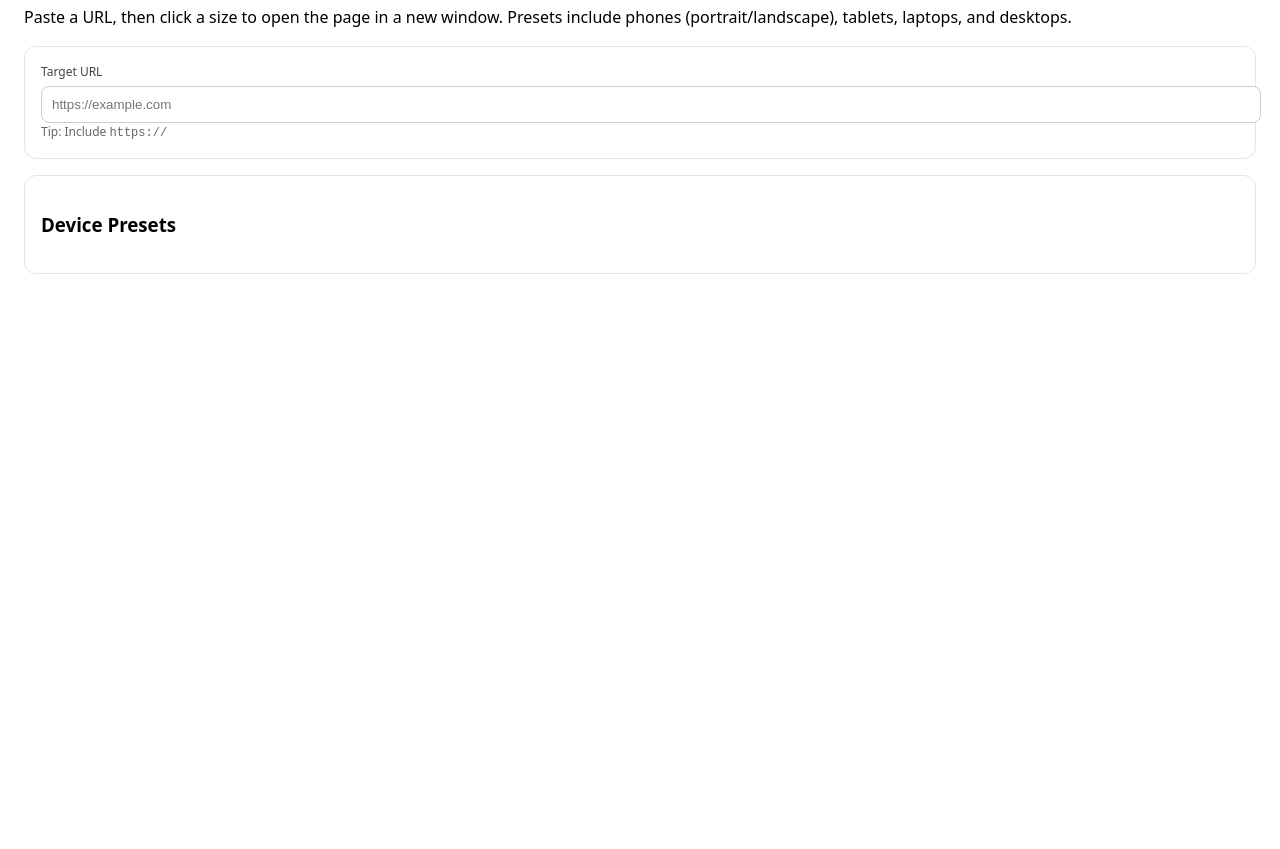
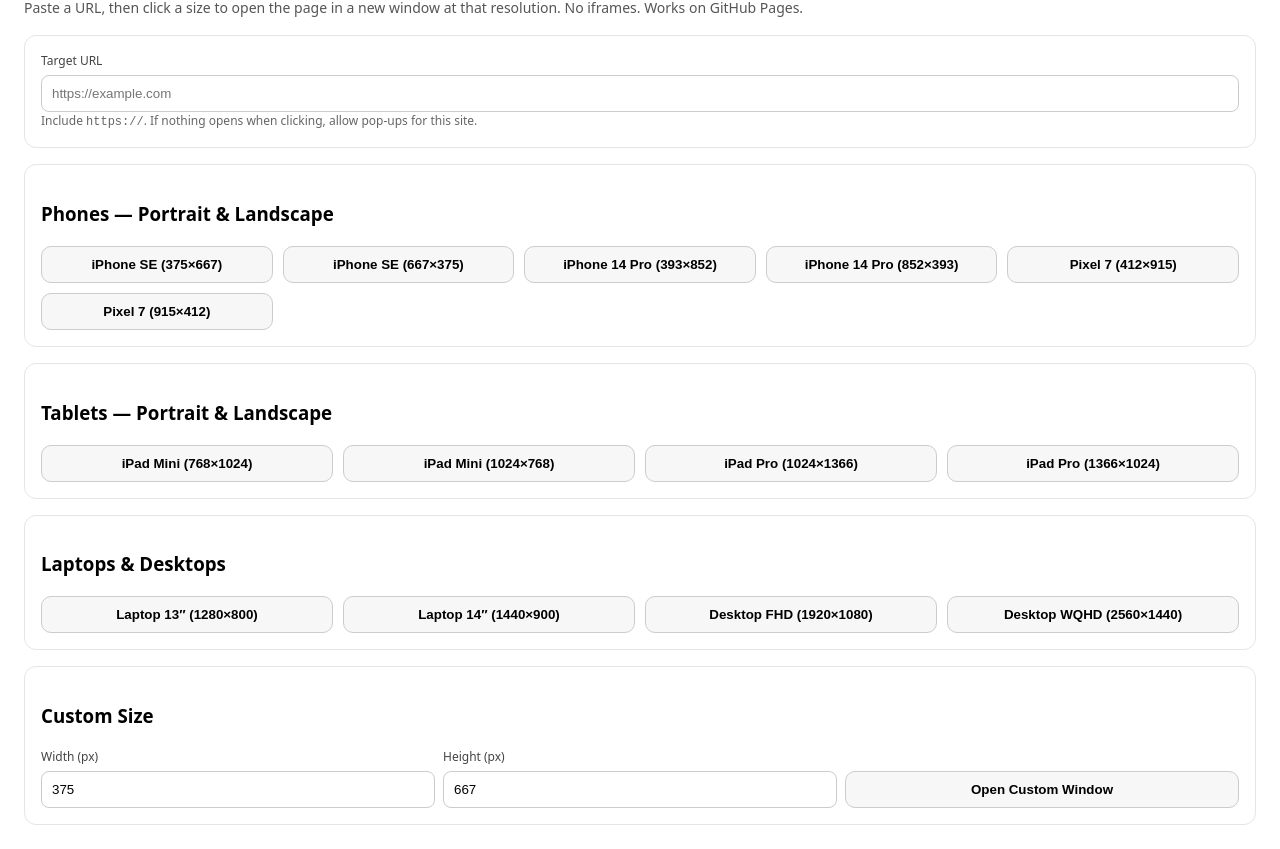
Before and after one commit to claytonc-trianglemls/Responsive-Testing-Tool, a plain HTML site: page index.html in a window 1280 px wide. Shown: the part 80-929 px from the top of the page. Before the commit the page ends 800 px from the top, so only its background shows below. Drawn offline with Linux system fonts and the light colour scheme.

Commit message:
Update index.html

```diff
--- a/index.html
+++ b/index.html
@@ -1,69 +1,114 @@
 <!DOCTYPE html>
 <html lang="en">
 <head>
-  <meta charset="UTF-8" />
-  <meta name="viewport" content="width=device-width, initial-scale=1.0"/>
-  <title>Responsive Tester – Preconfigured</title>
-  <meta name="description" content="Open any site in sized windows for responsive checks.">
+  <meta charset="utf-8">
+  <title>Responsive Tester (No Iframes) — Minimal</title>
+  <meta name="viewport" content="width=device-width, initial-scale=1">
+  <meta name="description" content="Open any site in sized windows for quick responsive checks. GitHub Pages friendly.">
   <style>
+    * { box-sizing: border-box; }
     body { font-family: system-ui, -apple-system, Segoe UI, Roboto, Arial, sans-serif; margin: 24px; line-height: 1.45; }
     h1 { margin: 0 0 8px 0; }
+    .muted { color: #555; font-size: 14px; margin: 0 0 16px 0; }
     .card { border: 1px solid #e5e5e5; border-radius: 12px; padding: 16px; margin-bottom: 16px; }
     .grid { display: grid; grid-template-columns: repeat(auto-fit, minmax(220px, 1fr)); gap: 10px; }
-    button { padding: 10px 12px; border-radius: 10px; border: 1px solid #ccc; background: #f7f7f7; cursor: pointer; font-weight: 600; }
+    button { padding: 10px 12px; border-radius: 10px; border: 1px solid #ccc; background: #f7f7f7; cursor: pointer; font-weight: 600; width: 100%; }
     button:hover { background: #eee; }
-    input[type="url"] { padding: 10px; border-radius: 8px; border: 1px solid #ccc; width: 100%; }
+    input[type="url"], input[type="number"] { padding: 10px; border-radius: 8px; border: 1px solid #ccc; width: 100%; }
     label { font-size: 12px; color: #444; display:block; margin-bottom: 6px; }
+    .row { display: grid; grid-template-columns: 1fr 1fr 1fr; gap: 8px; align-items: end; }
     .fine { font-size: 12px; color: #666; }
+    noscript { color: #b00020; font-weight: 600; }
   </style>
 </head>
 <body>
-  <h1>Responsive Tester</h1>
-  <p>Paste a URL, then click a size to open the page in a new window. Presets include phones (portrait/landscape), tablets, laptops, and desktops.</p>
+  <h1>Responsive Tester (No Iframes)</h1>
+  <p class="muted">Paste a URL, then click a size to open the page in a new window at that resolution. No iframes. Works on GitHub Pages.</p>
+  <noscript>This page requires JavaScript enabled.</noscript>
 
   <div class="card">
     <label for="url">Target URL</label>
-    <input id="url" type="url" placeholder="https://example.com" />
-    <div class="fine">Tip: Include <code>https://</code></div>
+    <input id="url" type="url" placeholder="https://example.com">
+    <div class="fine">Include <code>https://</code>. If nothing opens when clicking, allow pop-ups for this site.</div>
   </div>
 
   <div class="card">
-    <h3>Device Presets</h3>
-    <div class="grid" id="presets"></div>
+    <h3>Phones — Portrait & Landscape</h3>
+    <div class="grid">
+      <button onclick="openSized(375,667)">iPhone SE (375×667)</button>
+      <button onclick="openSized(667,375)">iPhone SE (667×375)</button>
+
+      <button onclick="openSized(393,852)">iPhone 14 Pro (393×852)</button>
+      <button onclick="openSized(852,393)">iPhone 14 Pro (852×393)</button>
+
+      <button onclick="openSized(412,915)">Pixel 7 (412×915)</button>
+      <button onclick="openSized(915,412)">Pixel 7 (915×412)</button>
+    </div>
+  </div>
+
+  <div class="card">
+    <h3>Tablets — Portrait & Landscape</h3>
+    <div class="grid">
+      <button onclick="openSized(768,1024)">iPad Mini (768×1024)</button>
+      <button onclick="openSized(1024,768)">iPad Mini (1024×768)</button>
+
+      <button onclick="openSized(1024,1366)">iPad Pro (1024×1366)</button>
+      <button onclick="openSized(1366,1024)">iPad Pro (1366×1024)</button>
+    </div>
+  </div>
+
+  <div class="card">
+    <h3>Laptops & Desktops</h3>
+    <div class="grid">
+      <button onclick="openSized(1280,800)">Laptop 13″ (1280×800)</button>
+      <button onclick="openSized(1440,900)">Laptop 14″ (1440×900)</button>
+      <button onclick="openSized(1920,1080)">Desktop FHD (1920×1080)</button>
+      <button onclick="openSized(2560,1440)">Desktop WQHD (2560×1440)</button>
+    </div>
+  </div>
+
+  <div class="card">
+    <h3>Custom Size</h3>
+    <div class="row">
+      <div>
+        <label for="w">Width (px)</label>
+        <input id="w" type="number" value="375" min="240" step="1">
+      </div>
+      <div>
+        <label for="h">Height (px)</label>
+        <input id="h" type="number" value="667" min="240" step="1">
+      </div>
+      <div>
+        <button onclick="openCustom()">Open Custom Window</button>
+      </div>
+    </div>
   </div>
 
   <script>
-  const presets = [
-    {label: "iPhone SE Portrait (375×667)", w: 375, h: 667},
-  {label: "iPhone SE Landscape (667×375)", w: 667, h: 375},
-  {label: "iPhone 14 Pro Portrait (393×852)", w: 393, h: 852},
-  {label: "iPhone 14 Pro Landscape (852×393)", w: 852, h: 393},
-  {label: "Pixel 7 Portrait (412×915)", w: 412, h: 915},
-  {label: "Pixel 7 Landscape (915×412)", w: 915, h: 412},
-  {label: "iPad Mini Portrait (768×1024)", w: 768, h: 1024},
-  {label: "iPad Mini Landscape (1024×768)", w: 1024, h: 768},
-  {label: "iPad Pro Portrait (1024×1366)", w: 1024, h: 1366},
-  {label: "iPad Pro Landscape (1366×1024)", w: 1366, h: 1024},
-  {label: "Small Laptop 13" (WXGA+) (1280×800)", w: 1280, h: 800},
-  {label: "Laptop 14" (HD+) (1440×900)", w: 1440, h: 900},
-  {label: "Desktop FHD (1920×1080)", w: 1920, h: 1080},
-  {label: "Desktop WQHD (2560×1440)", w: 2560, h: 1440}
-  ];
-  const presetsEl = document.getElementById('presets');
-  presets.forEach(p => {
-    const btn = document.createElement('button');
-    btn.textContent = p.label;
-    btn.addEventListener('click', () => openSized(p.w, p.h));
-    presetsEl.appendChild(btn);
-  });
-  function openSized(w, h) {
-    const url = document.getElementById('url').value.trim();
-    if (!url || !/^https?:\/\//i.test(url)) { alert('Please enter a valid URL including https://'); return; }
-    const features = `width=${w},height=${h},left=50,top=50,menubar=0,toolbar=0,location=1,status=0,resizable=1,scrollbars=1`;
-    const win = window.open('about:blank', `rt_${w}x${h}`, features);
-    if (!win) { alert('Pop-up blocked. Please allow pop-ups for this page.'); return; }
-    win.location.href = url;
-  }
+    // Minimal JS, inline handlers only
+    function getTargetUrl() {
+      var url = document.getElementById('url').value.trim();
+      if (!/^https?:\/\//i.test(url)) {
+        alert('Please enter a valid URL, including https:// or http://');
+        return null;
+      }
+      return url;
+    }
+    function openSized(w, h) {
+      var target = getTargetUrl();
+      if (!target) return;
+      var features = "width=" + w + ",height=" + h + ",left=50,top=50,menubar=0,toolbar=0,location=1,status=0,resizable=1,scrollbars=1";
+      var name = "rt_" + w + "x" + h;
+      var win = window.open("about:blank", name, features);
+      if (!win) { alert("Pop-up blocked. Allow pop-ups for this page and try again."); return; }
+      try { win.location.href = target; } catch (e) { window.open(target, name, features); }
+    }
+    function openCustom() {
+      var w = parseInt(document.getElementById('w').value, 10);
+      var h = parseInt(document.getElementById('h').value, 10);
+      if (!w || !h || w < 240 || h < 240) { alert("Please provide sensible width/height (>=240)."); return; }
+      openSized(w, h);
+    }
   </script>
 </body>
 </html>
```
